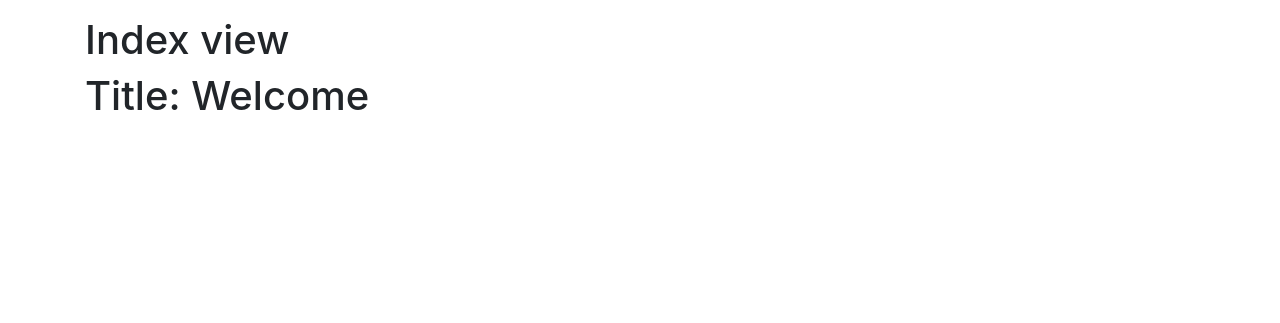
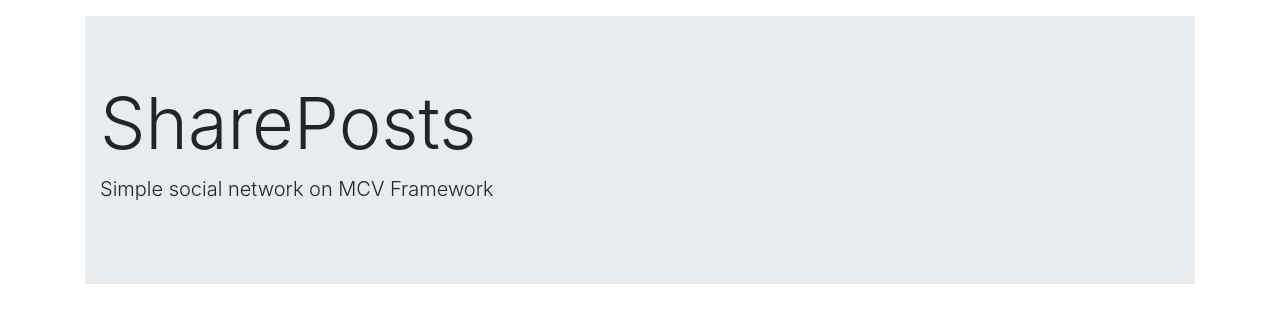
Before and after one commit to lgngnr/PHP-MVC, a PHP site: page / in a window 1280 px wide. Shown: the part 56-379 px from the top of the page. Run offline with PHP 8.4, Linux system fonts and the light colour scheme; data that the repository does not hold is empty.

Commit message:
Add Title and Description

```diff
--- a/app/controllers/Pages.php
+++ b/app/controllers/Pages.php
@@ -9,7 +9,8 @@
         public function index(){
             $posts = $this->postModel->getPosts();
             $data = [
-                'title'=>'Welcome',
+                'title'=>'SharePosts',
+                'description'=> 'Simple social network on MCV Framework',
                 'posts'=>$posts
             ];
             $this->view('pages/index', $data);
--- a/app/views/pages/index.php
+++ b/app/views/pages/index.php
@@ -1,12 +1,11 @@
 <?php require APPROOT . "/views/include/header.php"; ?>
 
-<h1>Index view</h1>
-<h1>Title: <?php echo $data['title'] ?></h1>
+<div class="jumbotron jumbotron-fluid">
+    <div class="container">
+        <h1 class="display-3"><?php echo $data['title'] ?></h1>
+        <p class="lead"><?php echo $data['description'] ?></p>
+    </div>
+</div>
 
-<ul>
-    <?php foreach($data['posts'] as $post) : ?>
-        <li><?php echo $post->title ?></li>
-    <?php endforeach; ?>
-</ul>
 
 <?php require APPROOT . "/views/include/footer.php"; ?>
```
